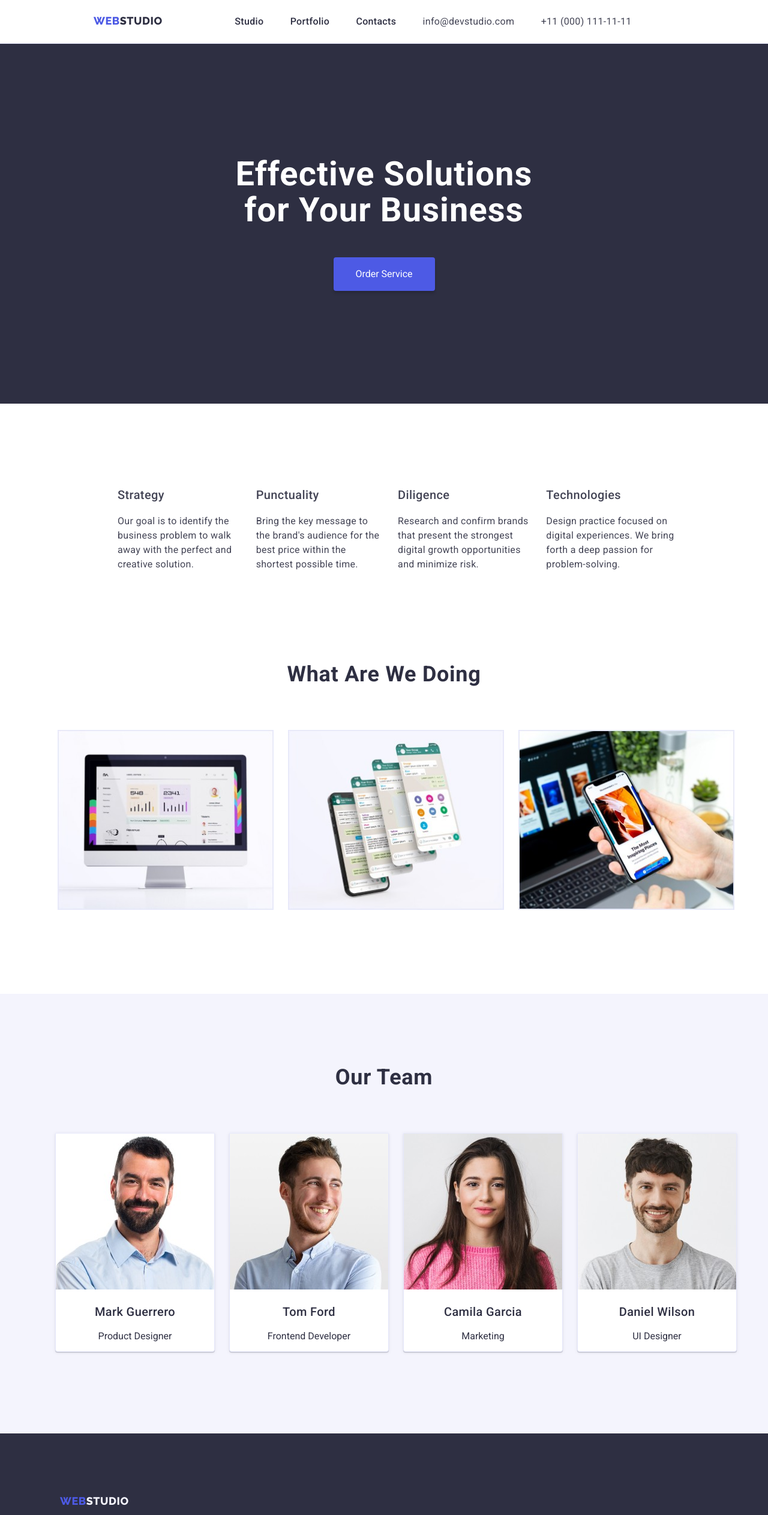
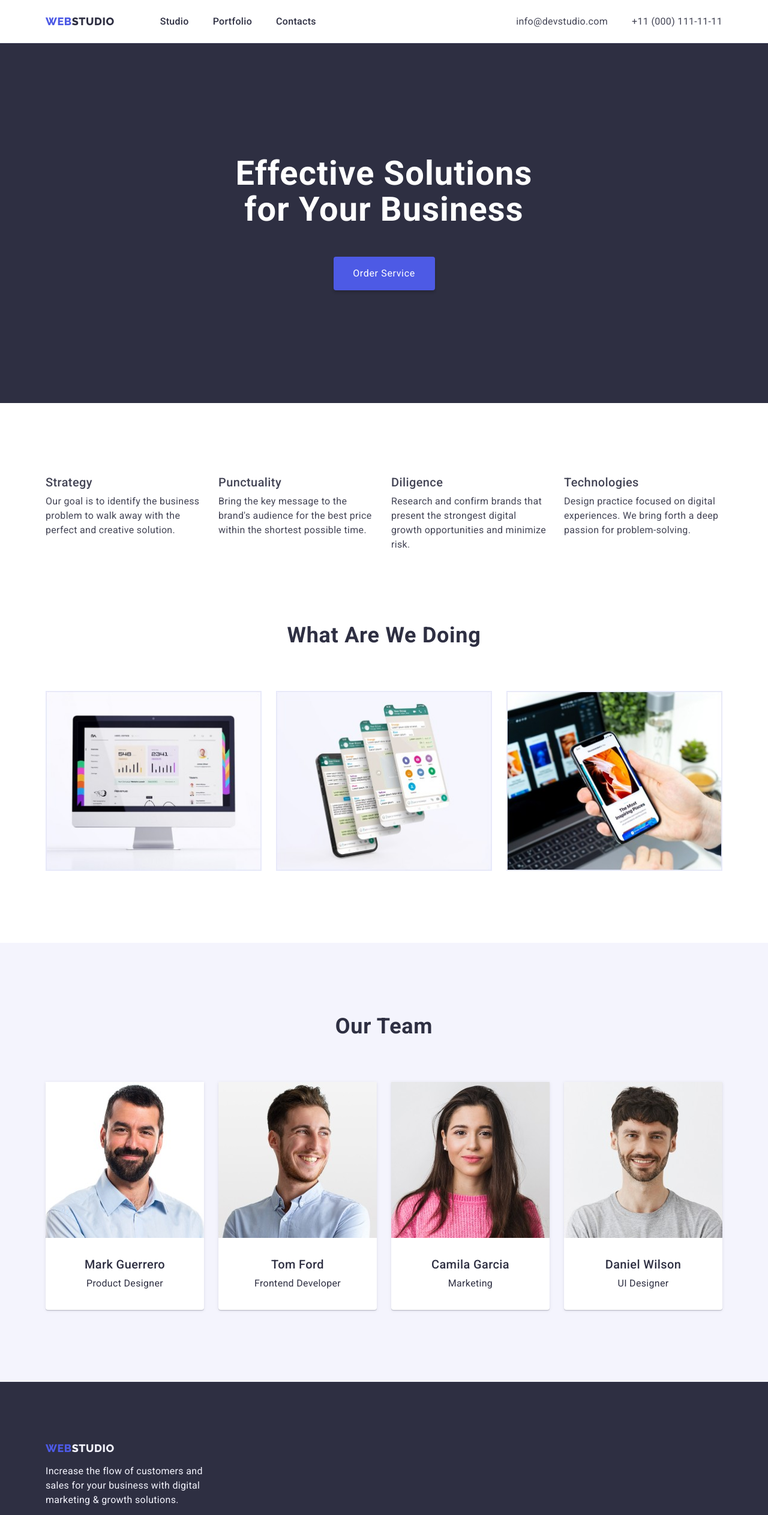
Before and after one commit to preart81/goit-markup-hw-03, a plain HTML site: page index.html in a window 1280 px wide. Shown: the top 2526 px of the page at 60% size. Drawn offline with nearby package versions, Linux system fonts and the light colour scheme.

Commit message:
all done

```diff
--- a/css/styles.css
+++ b/css/styles.css
@@ -12,14 +12,11 @@
   --grey: rgba(46, 47, 66, 0.7);
   --white: #fff;
   --dairy: #fcfcfc;
-
   /* font */
   --font-family: "Roboto", sans-serif;
   --second-family: "Raleway", sans-serif;
 }
-
 /* Visually hidden CSS pattern ------------------*/
-
 .visually-hidden {
   position: absolute;
   width: 1px;
@@ -27,28 +24,72 @@
   margin: -1px;
   border: 0;
   padding: 0;
-
   white-space: nowrap;
   clip-path: inset(100%);
   clip: rect(0 0 0 0);
   overflow: hidden;
 }
-
 /* Body --------------------------------------*/
-
 body {
-  margin: 0 auto;
-  max-width: 1440px;
-
+  /* margin: 0 auto; */
+  /* max-width: 1440px; */
   font-family: var(--font-family);
   color: var(--navy-blue);
   background-color: var(--white);
 }
-
+.container {
+  width: 1158px;
+  margin: 0 auto;
+  padding: 0 15px;
+}
+header {
+  border-bottom: 1px solid var(--cornflower);
+}
+header .container {
+  display: flex;
+  justify-content: space-between;
+  align-items: center;
+  padding-top: 24px;
+  padding-bottom: 23px;
+  background-color: var(--white);
+}
+header .container ul {
+  display: flex;
+  gap: 40px;
+}
+nav {
+  display: flex;
+  align-items: center;
+  font-weight: 500;
+  line-height: 1.5;
+  letter-spacing: 0.02em;
+}
+nav ul {
+  margin-left: 76px;
+}
+address {
+  font-style: normal;
+  line-height: 1.5;
+  letter-spacing: 0.02em;
+  color: var(--slate);
+}
+h1,
+h2,
+h3,
+h4,
+h5,
+h6,
+p {
+  margin: 0;
+}
+img {
+  display: block;
+  max-width: 100%;
+  height: auto;
+}
 :focus {
   outline: 0;
 }
-
 h2 {
   margin: 0;
   font-family: var(--font-family);
@@ -60,118 +101,188 @@ h2 {
   text-align: center;
   color: var(--navy-blue);
 }
-
 a {
   /* скидання дефолтного підкреслення для посилань */
   text-decoration: none;
   color: currentColor;
   /* color: inherit; */
 }
-
 a:hover,
 a:focus {
   color: var(--iris);
 }
-
 ul {
   /* скидання маркерів у списках */
   list-style-type: none;
+  margin: 0;
+  padding: 0;
 }
-
-/* Top Line ---------------------------------- */
-
-.top-line {
-  padding: 24px 0px;
-  background-color: var(--white);
-  border-bottom: 1px solid var(--cornflower);
+/* logo ------------------------------------ */
+.logo {
+  font-family: var(--second-family);
+  font-weight: 800;
+  font-size: 18px;
+  line-height: 1.17;
+  letter-spacing: 0.03em;
+  text-transform: uppercase;
+  color: var(--iris);
 }
-
-.top-line nav {
-  display: inline;
-  /* width: 261px; */
-  /* margin-left: 76px; */
+.logo-studio-dark {
+  color: #2e2f42;
+}
+.logo-studio-light {
+  color: #f4f4fd;
+}
+/* what-we-doing ----------------------------------*/
+.what-we-doing {
+  padding: 120px 0;
+}
+.what-we-doing ul {
+  margin-top: 72px;
+  display: flex;
+  gap: 24px;
+  justify-content: center;
+}
+.what-we-doing ul li img {
+  border: 1px solid var(--cornflower);
+}
+/* team ----------------------------------*/
+.our-team {
+  padding: 120px 0;
+  background-color: var(--cloud);
+  text-align: center;
+}
+.our-team h3 {
+  margin-top: 32px;
   font-weight: 500;
+  font-size: 20px;
+  line-height: 120%;
+  letter-spacing: 0.02em;
+}
+.our-team p {
+  margin-top: 8px;
   line-height: 1.5;
   letter-spacing: 0.02em;
 }
-
-.top-line nav .logo {
-  margin-left: 156px;
-  margin-right: 76px;
+.our-team ul {
+  margin-top: 72px;
+  display: flex;
+  gap: 24px;
+  flex-direction: row;
+  flex-wrap: nowrap;
+  justify-content: center;
 }
-.top-line nav ul {
-  /* width: 261px; */
+.our-team ul li {
+  padding-bottom: 32px;
+  border-radius: 0 0 4px 4px;
+  box-shadow: 0 2px 1px 0 rgba(46, 47, 66, 0.08),
+    0 1px 1px 0 rgba(46, 47, 66, 0.16), 0 1px 6px 0 rgba(46, 47, 66, 0.08);
+  background: var(--white);
 }
-
-.top-line ul,
-.top-line ul li {
-  display: inline;
-  margin-right: 40px;
+/* orer-service -----------------------------*/
+.hero {
+  display: flex;
+  flex-direction: column;
+  justify-content: center;
+  gap: 48px;
+  align-items: center;
+  padding: 188px 0;
+  background: var(--navy-blue);
+  text-align: center;
+  color: var(--white);
 }
-
-.top-line ul:last-child,
-.top-line ul li:last-child {
-  margin-right: 0;
+.hero h1 {
+  width: 496px;
+  margin-top: 0;
+  font-weight: 700;
+  font-size: 56px;
+  line-height: 107%;
+  letter-spacing: 0.02em;
 }
-
-.top-line address {
-  display: inline-block;
-  text-align: right;
-  font-style: normal;
-  line-height: 1.5;
+.hero button {
+  border: 0;
+  border-radius: 4px;
+  padding: 16px 32px;
+  width: 169px;
+  height: 56px;
+  letter-spacing: 0.04em;
+  color: var(--white);
+  box-shadow: 0 4px 4px 0 rgba(0, 0, 0, 0.15);
+  background: var(--iris);
+}
+.hero button:hover,
+.hero button:focus {
+  color: var(--white);
+  box-shadow: 0 2px 2px 0 rgba(0, 0, 0, 0.12), 0 2px 1px 0 rgba(0, 0, 0, 0.08),
+    0 3px 1px 0 rgba(0, 0, 0, 0.1);
+  background: var(--ocean);
+  cursor: pointer;
+}
+/* section-advantages -----------------------------*/
+.section-advantages {
+  margin-top: 120px;
+  line-height: 150%;
   letter-spacing: 0.02em;
+  font-size: 16px;
   color: var(--slate);
 }
-
-/* projects ----------------------------------*/
-
-.projects {
-  margin-top: 72px;
-}
-
-.projects h2 {
+.section-advantages h3 {
   font-weight: 500;
   font-size: 20px;
   line-height: 120%;
-  text-align: left;
-  /* color: var(--navy-blue); */
+  letter-spacing: 0.02em;
 }
-
-.projects p {
-  line-height: 150%;
+.section-advantages ul {
+  display: flex;
+  flex-direction: row;
+  gap: 24px;
+  justify-content: space-between;
+  flex-wrap: nowrap;
+  justify-content: space-between;
+  width: 100%;
+}
+.section-advantages ul li {
+  flex-basis: calc(100% / 4 - 12px);
+}
+.section-advantages ul li p {
+  margin-top: 8px;
+}
+/* footer ---------------------------------- */
+.footer {
+  padding: 100px 0;
+  display: flex;
+  flex-direction: column;
+  justify-content: center;
+  color: var(--cloud);
+  background-color: var(--navy-blue);
+}
+.footer-text {
+  width: 264px;
+  margin-top: 16px;
   letter-spacing: 0.02em;
-  color: var(--slate);
+  line-height: 1.5;
 }
-
-.projects li {
-  margin: 12px;
-  display: inline-block;
-  border: 1px solid var(--cornflower);
+/* portfolio.html ---------------------------------- */
+.section-portfolio {
+  padding-bottom: 120px;
 }
-
 .filter {
-  text-align: center;
+  margin-top: 96px;
   display: flex;
   justify-content: center;
-  flex-direction: row;
   gap: 24px;
 }
-
 .filter button {
   border: 1px solid var(--cornflower);
   border-radius: 4px;
   padding: 12px 24px;
-  height: 48px;
   background-color: var(--cloud);
-
-  /* font */
   font-weight: 500;
   line-height: 1.5;
   letter-spacing: 0.04em;
   text-align: center;
   color: var(--iris);
 }
-
 .filter button:focus,
 .filter button:hover {
   border: 1px solid var(--ocean);
@@ -182,160 +293,30 @@ ul {
   background: var(--ocean);
   cursor: pointer;
 }
-
-/* what-we-doing ----------------------------------*/
-
-.what-we-doing {
-  padding: 120px 0;
-}
-
-.what-we-doing ul {
+.section-portfolio .projects {
   margin-top: 72px;
   display: flex;
-  gap: 24px;
-  flex-direction: row;
-  flex-wrap: nowrap;
-  justify-content: center;
+  justify-content: space-between;
+  flex-wrap: wrap;
+  gap: 48px 24px;
 }
-.what-we-doing ul li img {
-  border: 1px solid var(--cornflower);
-}
-
-/* team ----------------------------------*/
-
-.our-team {
-  padding: 120px 0;
-  background-color: var(--cloud);
-  text-align: center;
-}
-
-.our-team h3 {
+.section-portfolio .projects h2 {
   font-weight: 500;
   font-size: 20px;
   line-height: 120%;
+  text-align: left;
+}
+.section-portfolio .projects p {
+  margin-top: 8px;
+  line-height: 1.5;
   letter-spacing: 0.02em;
-}
-
-.our-team ul {
-  margin-top: 72px;
-  display: flex;
-  gap: 24px;
-  flex-direction: row;
-  flex-wrap: nowrap;
-  justify-content: center;
-}
-
-.our-team ul li {
-  border-radius: 0 0 4px 4px;
-  border: 1px solid var(--cornflower);
-  box-shadow: 0 2px 1px 0 rgba(46, 47, 66, 0.08),
-    0 1px 1px 0 rgba(46, 47, 66, 0.16), 0 1px 6px 0 rgba(46, 47, 66, 0.08);
-
-  background: var(--white);
-}
-
-/* orer-service -----------------------------*/
-
-.hero {
-  display: flex;
-  flex-direction: column;
-  justify-content: center;
-  align-items: center;
-  height: 600px;
-  background: var(--navy-blue);
-  text-align: center;
-  color: var(--white);
-}
-
-.hero h1 {
-  width: 496px;
-  margin: 0;
-  font-weight: 700;
-  font-size: 56px;
-  line-height: 107%;
-  letter-spacing: 0.02em;
-}
-
-.hero button {
-  margin: 48px 0 0 0;
-  border: 0;
-  border-radius: 4px;
-  padding: 16px 32px;
-  width: 169px;
-  height: 56px;
-  color: var(--white);
-  box-shadow: 0 4px 4px 0 rgba(0, 0, 0, 0.15);
-  background: var(--iris);
-}
-
-.hero button:hover,
-.hero button:focus {
-  color: var(--white);
-  box-shadow: 0 2px 2px 0 rgba(0, 0, 0, 0.12), 0 2px 1px 0 rgba(0, 0, 0, 0.08),
-    0 3px 1px 0 rgba(0, 0, 0, 0.1);
-  background: var(--ocean);
-  cursor: pointer;
-}
-
-/* section-advantages -----------------------------*/
-
-.section-advantages {
-  margin: 120px 156px 0;
-  line-height: 150%;
-  letter-spacing: 0.02em;
-  font-size: 16px;
   color: var(--slate);
 }
-
-.section-advantages h3 {
-  font-weight: 500;
-  font-size: 20px;
-  line-height: 120%;
-  letter-spacing: 0.02em;
+.section-portfolio .projects li {
+  flex-basis: calc((100% - 24px * 2) / 3);
 }
-
-.section-advantages ul {
-  /* width: 264px; */
-  display: flex;
-  justify-content: space-between;
-  flex-wrap: nowrap;
-  flex-direction: row;
-  gap: 24px;
+.project-item-text {
+  padding: 32px 16px;
+  border: 1px solid var(--cornflower);
+  border-top-width: 0;
 }
-
-/* .section-advantages li {
-  width: 264px;
-} */
-
-/* footer ---------------------------------- */
-.footer {
-  height: 312px;
-  padding-left: 100px;
-  display: flex;
-  flex-direction: column;
-  justify-content: center;
-  color: var(--cloud);
-  background-color: var(--navy-blue);
-}
-
-.footer-text {
-  width: 264px;
-  margin-top: 16px;
-}
-
-/* logo ------------------------------------ */
-.logo {
-  font-family: var(--second-family);
-  font-weight: 800;
-  font-size: 18px;
-  line-height: 1.17;
-  letter-spacing: 0.03em;
-  text-transform: uppercase;
-  color: var(--iris);
-}
-.logo_studio_dark {
-  color: #2e2f42;
-}
-.logo_studio_light {
-  color: #f4f4fd;
-}
--- a/index.html
+++ b/index.html
@@ -4,13 +4,11 @@
     <meta charset="UTF-8" />
     <meta name="viewport" content="width=device-width, initial-scale=1.0" />
     <meta name="keywords" content="Web Studio" />
-
     <!-- Спочатку нормалізатор -->
     <link
       rel="stylesheet"
       href="https://cdn.jsdelivr.net/npm/modern-normalize@2.0.0/modern-normalize.min.css"
     />
-
     <!-- Google Fonts -->
     <link rel="preconnect" href="https://fonts.googleapis.com" />
     <link rel="preconnect" href="https://fonts.gstatic.com" crossorigin />
@@ -18,7 +16,6 @@
       href="https://fonts.googleapis.com/css2?family=Raleway:wght@800&family=Roboto:wght@400;500;700&display=swap"
       rel="stylesheet"
     />
-
     <link rel="shortcut icon" href="images/logo.svg" type="image/svg+xml" />
     <link rel="stylesheet" href="css/styles.css" />
     <title>Web Studio</title>
@@ -27,9 +24,10 @@
   <body>
     <!--#region Header -->
     <header class="top-line">
+      <div class="container">
         <nav>
           <a class="logo" href="index.html">
-          WEB<span class="logo_studio_dark">STUDIO</span>
+            WEB<span class="logo-studio-dark">STUDIO</span>
           </a>
           <ul>
             <li><a href="index.html">Studio</a></li>
@@ -47,6 +45,7 @@
             </li>
           </ul>
         </address>
+      </div>
     </header>
     <!--#endregion Header-->
 
@@ -61,13 +60,14 @@
 
       <!--#region Section advantages-->
       <section class="section-advantages">
+        <div class="container">
           <h2 class="visually-hidden">Advantages</h2>
           <ul>
             <li>
               <h3 class="advantages header">Strategy</h3>
               <p class="advantages text">
-              Our goal is to identify the business problem to walk away with the
-              perfect and creative solution.
+                Our goal is to identify the business problem to walk away with
+                the perfect and creative solution.
               </p>
             </li>
             <li>
@@ -92,11 +92,13 @@
               </p>
             </li>
           </ul>
+        </div>
       </section>
       <!--#endregion-->
 
       <!--#region Section 2-->
       <section class="what-we-doing">
+        <div class="container">
           <h2>What are we doing</h2>
           <ul>
             <li>
@@ -124,12 +126,14 @@
               />
             </li>
           </ul>
+        </div>
       </section>
       <!--#endregion Section 2-->
 
       <!--#region Section 3-->
       <section class="our-team">
         <h2>Our Team</h2>
+        <div class="container">
           <ul>
             <li>
               <img
@@ -172,6 +176,7 @@
               <p class="team position">UI Designer</p>
             </li>
           </ul>
+        </div>
       </section>
       <!--#endregion Section 3-->
     </main>
@@ -179,13 +184,15 @@
 
     <!--#region Footer-->
     <footer class="footer">
+      <div class="container">
         <a class="logo" href="index.html">
-        WEB<span class="logo_studio_light">STUDIO</span>
+          WEB<span class="logo-studio-light">STUDIO</span>
         </a>
         <p class="footer-text">
-        Increase the flow of customers and sales for your business with digital
-        marketing & growth solutions.
+          Increase the flow of customers and sales for your business with
+          digital marketing & growth solutions.
         </p>
+      </div>
     </footer>
     <!--#endregion Footer-->
   </body>
```
Also changed, not shown: portfolio.html (+28 -4 lines), prettierrc.json (added, +10 -0 lines). Lines whose indentation alone changed are shown as unchanged.
